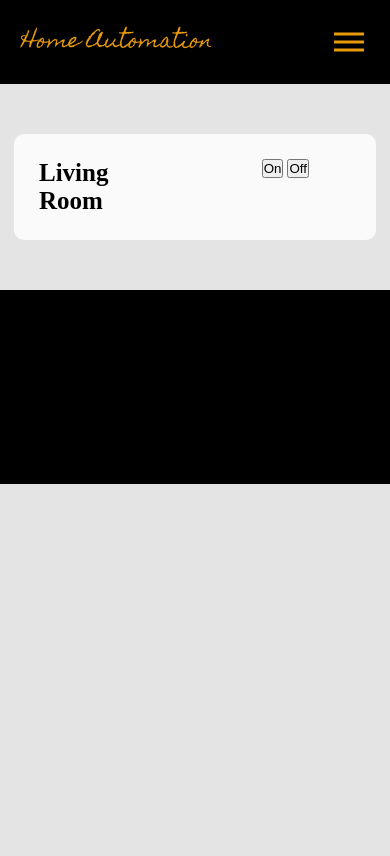
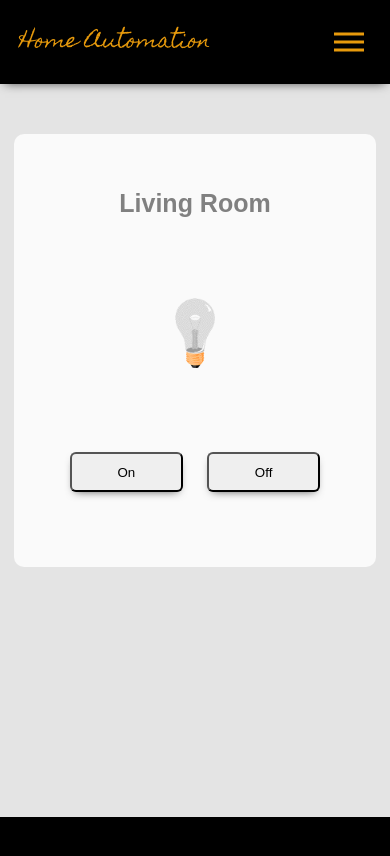
Before and after one commit to Shivam-Jwell7/Home-Automation, a plain HTML site: page index.html in a window 390 px wide. Drawn offline with Linux system fonts and the light colour scheme.

Commit message:
complete UI for testing

```diff
--- a/app.js
+++ b/app.js
@@ -9,11 +9,13 @@ hamburger.addEventListener ('click', () => {
     });
 });
 
-
+var bulbImage = document.getElementById('myImage')
 var lightOn = function () {
     console.log('Ligts on!');
+    bulbImage.src = "assets/bulbon.gif";
+
 }
-
 var lightOff = function () {
     console.log('Lights off!');
+    bulbImage.src = "assets/bulboff.gif";
 }
--- a/index.css
+++ b/index.css
@@ -12,7 +12,7 @@ body {
     position: absolute;
     font-size: 20px;
     color: #e79a0c;
-    width: 30%;
+    margin-left: 8%;
     height: 100%;
     font-family: 'Homemade Apple', cursive;
 }
@@ -20,6 +20,9 @@ nav {
     position: relative;
     height: 10vh;
     background: #000000;
+    -webkit-box-shadow: 0px 4px 10px -5px rgba(0,0,0,0.75);
+    -moz-box-shadow: 0px 4px 10px -5px rgba(0,0,0,0.75);
+    box-shadow: 0px 4px 10px -5px rgba(0,0,0,0.75);
 }
 .nav-links {
     display: flex;
@@ -46,7 +49,7 @@ nav {
 }
 
 .controls-cont {
-    width: 80%;
+    width: 80%; margin-top: 80px;
     display: flex;
     justify-content: space-between;
     margin-left: auto;
@@ -55,23 +58,37 @@ nav {
     padding: 25px;
     border-radius: 10px;
     margin-top: 50px;
-    font-family: sans-sarif;
+    font-family: sans-serif;
 }
-h1 { width: 30%
-    color:gray;
+h1 { width: 30%;
+    color: gray;
     font-size: 25px;
-
+    text-align: center;
 }
-img {
-    width: 30%;
+.image {
+    width: 30%; text-align: center;
+}
+#myImage {
+    width: 40px; height: 70px;
 }
 .button-cont {
-    width: 30%;
+    width: 30%; display: flex;
+    justify-content: space-between;
+    align-items: center;
+}
+button {
+    width: 45%; height: 40px;
+    border-radius: 6px;
+    padding: 2%;
+    -webkit-box-shadow: 0px 4px 10px -5px rgba(0,0,0,0.75);
+    -moz-box-shadow: 0px 4px 10px -5px rgba(0,0,0,0.75);
+    box-shadow: 0px 4px 10px -5px rgba(0,0,0,0.75);
 }
 
 .footer {
-    width: 100%;
-    margin-top: 50px;
+    width: 100%; padding-top: 80px;
+    margin-top: 250px;
+    margin-bottom: 0px;
     padding-top: 50px;
     padding-bottom: 50px;
     /* display: flex;
@@ -113,7 +130,7 @@ img {
 }
 
 @media only screen and (max-width: 800px) {
-    .nav-name {width: 60%;}
+    .nav-name { margin-left: 5%; }
     .line {
         width: 30px;
         height: 3px;
@@ -176,6 +193,19 @@ img {
     li.fade {
         opacity: 1;
     }
+    .controls-cont {
+        flex-direction: column;
+        align-items: center;
+    }
+    h1 {
+        width: 80%; margin-top: 30px; margin-bottom: 50px;
+    }
+    .image {
+        width: 80%; margin-top: 30px; margin-bottom: 50px;
+    }
+    .button-cont {
+        width: 80%; margin-top: 30px; margin-bottom: 50px;
+    }
     .who {
         width: 90%;
         height: 100vw;
--- a/index.html
+++ b/index.html
@@ -28,19 +28,16 @@
     </nav>
 
     <div class="controls-cont">
-    <!--<div class="living-room">-->
 	    <h1>Living Room</h1>
-	    <img src="" alt"">
+	    <div class="image">
+            <img id="myImage" onclick="changeImage()" src="assets/bulboff.gif">
+	    </div>
         <div class="button-cont">
-	    	<Button id="on" onclick="lightOn();">On</Button>
-            	<button id="off" onclick="lightOff();">Off</button>
+	        <button id="on-button" onclick="lightOn();">On</button>
+        	<button id="off-button" onclick="lightOff();">Off</button>
 	    </div>
-    <!--</div>-->
     </div>
 
-    <div class="image-cont-1">
-
-    </div>
     <div class="footer">
         <div class="i-am">
             <p>Your home on your finger tips.</p>
```
Also changed, not shown: assets/bulboff.gif (added), assets/bulbon.gif (added). Lines whose indentation alone changed are shown as unchanged.
